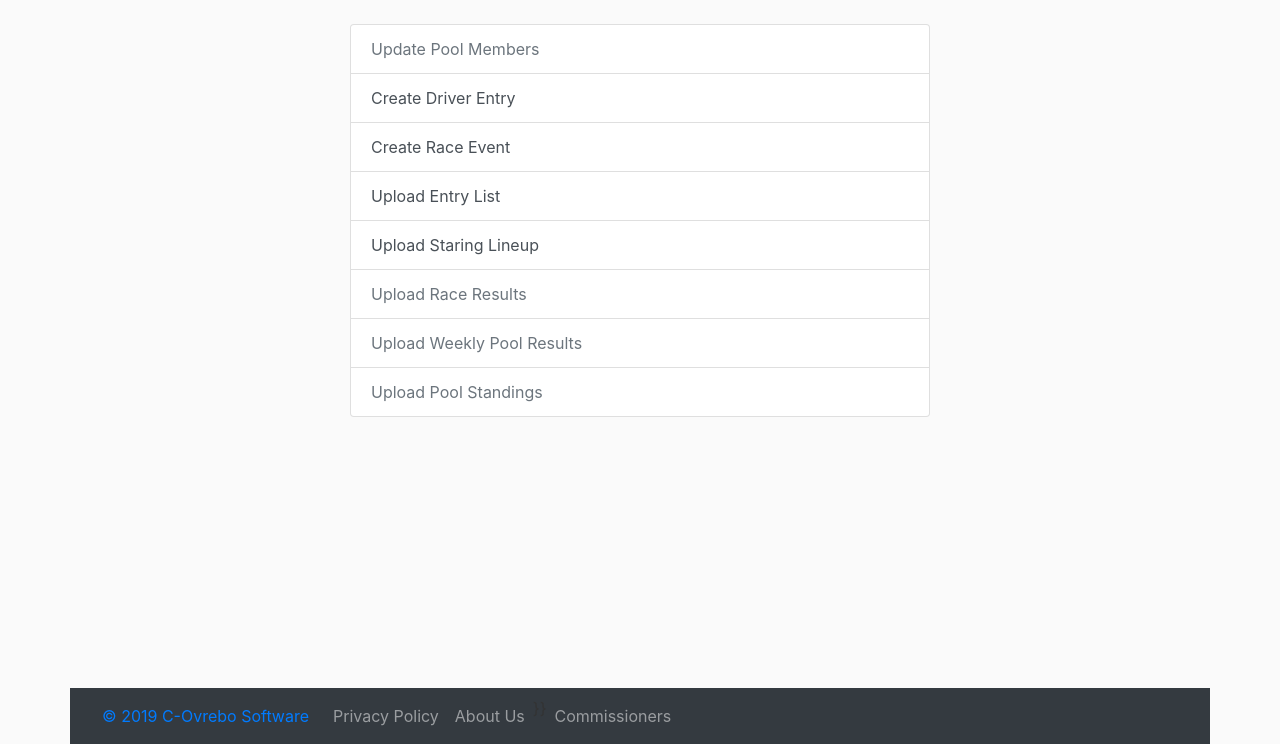
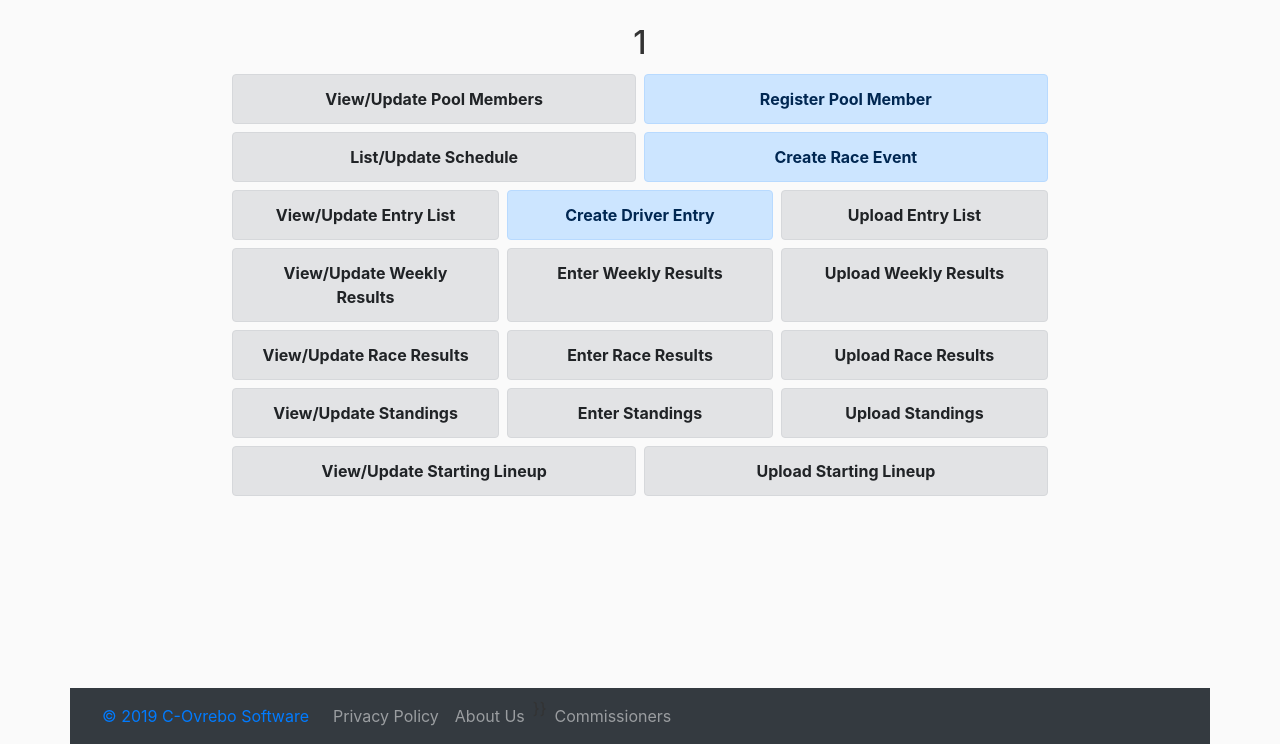
Before and after one commit to covrebo/wtgnc_19, a Flask app: page /admin in a window 1280 px wide. Shown: the part 56-800 px from the top of the page. Run offline with Flask 2, Linux system fonts and the light colour scheme; a user stored in the database is signed in; parts of the project's set-up code (start-up, migrations or seed data) failed here and were passed over; some libraries are stand-ins or nearby versions.

Commit message:
Refactored app to include more manual data entry and update versus database logic.  Database logic will be added at a later date once the app is functional.

```diff
--- a/wtgnc/data_vars.py
+++ b/wtgnc/data_vars.py
@@ -1,46 +1,50 @@
-from wtgnc.models import Driver
+from wtgnc.models import Driver, Pick, Event
 
 # Create the entry list
 entry_list_detailed = Driver.query.all()
 
-entry_list_brief = [(driver.car_number, '#' + str(driver.car_number) + ' ' + driver.driver) for driver in entry_list_detailed]
+entry_list_brief = [('#' + str(driver.car_number) + ' ' + driver.driver, '#' + str(driver.car_number) + ' ' + driver.driver) for driver in entry_list_detailed]
 
-schedule_detailed = [
-    {
-        'week': 1,
-        'track': 'Daytona',
-        'race': 'Daytona 500',
-        'date': '2019-02-17'
-    },
-    {
-        'week': 2,
-        'track': 'Atlanta',
-        'race': 'Folds of Honor QuikTrip 500',
-        'date': '2019-02-24'
-    },
-    {
-        'week': 3,
-        'track': 'Las Vegas',
-        'race': 'Pennzoil 400',
-        'date': '2019-03-03'
-    },
-    {
-        'week': 4,
-        'track': 'Phoenix',
-        'race': 'TicketGuardian 500',
-        'date': '2019-03-10'
-    },
-    {
-        'week': 5,
-        'track': 'California',
-        'race': 'Auto Club 400',
-        'date': '2019-03-17'
-    }
-]
+#entry_list_brief = [(1, '#1 Kurt Busch'), (2, '#2 Brad Keselowski')]
 
-schedule_week_name = [('Week ' + str(d['week']) + ' ' + d['track'], 'Week ' + str(d['week']) + ' ' + d['track']) for d in schedule_detailed]
+# # schedule_detailed = [
+#     {
+#         'week': 1,
+#         'track': 'Daytona',
+#         'race': 'Daytona 500',
+#         'date': '2019-02-17'
+#     },
+#     {
+#         'week': 2,
+#         'track': 'Atlanta',
+#         'race': 'Folds of Honor QuikTrip 500',
+#         'date': '2019-02-24'
+#     },
+#     {
+#         'week': 3,
+#         'track': 'Las Vegas',
+#         'race': 'Pennzoil 400',
+#         'date': '2019-03-03'
+#     },
+#     {
+#         'week': 4,
+#         'track': 'Phoenix',
+#         'race': 'TicketGuardian 500',
+#         'date': '2019-03-10'
+#     },
+#     {
+#         'week': 5,
+#         'track': 'California',
+#         'race': 'Auto Club 400',
+#         'date': '2019-03-17'
+#     }
+# ]
 
-schedule_week_num = [(str(d['week']), 'Week ' + str(d['week']) + ' ' + d['track']) for d in schedule_detailed]
+schedule_detailed = Event.query.all()
+
+schedule_week_name = [('Week ' + str(d.week_id) + ' ' + d.track, 'Week ' + str(d.week_id) + ' ' + d.track) for d in schedule_detailed]
+
+schedule_week_num = [(str(d.week_id), 'Week ' + str(d.week_id) + ' ' + d.track) for d in schedule_detailed]
 
 results = [
     {
@@ -105,6 +109,10 @@ results = [
     }
 ]
 
+pick_list = Pick.query.all()
+
+
+
 picks = [
     {
         'week': 1,
--- a/wtgnc/routes.py
+++ b/wtgnc/routes.py
@@ -2,10 +2,10 @@ from flask_login import login_user, current_user, logout_user, login_required
 from wtgnc import app, db
 from flask import render_template, url_for, session, flash, redirect, request
 from wtgnc.forms import WeekSelectionForm, RegistrationForm, LoginForm, PickSelectionForm, EntryForm, EventForm
-from wtgnc.models import User, Driver, Event
+from wtgnc.models import User, Driver, Event, Pick
 
 # TEMP import of entry list from another file
-from wtgnc.data_vars import picks, entry_list_brief
+from wtgnc.data_vars import picks, entry_list_brief, pick_list
 
 
 @app.route('/')
@@ -13,12 +13,12 @@ from wtgnc.data_vars import picks, entry_list_brief
 def home():
     # TODO: List the standings on the home page
     week = Event.query.filter_by(week_id=1).first()
-    return render_template('home.html', entry_list=entry_list_brief, week=week)
+    return render_template('home.html', entry_list=entry_list_brief, week=week, pick_list=pick_list)
 
 @app.route('/register', methods=['GET', 'POST'])
 def register():
-    if current_user.is_authenticated:
-        flash('You are already logged in.', 'info')
+    if current_user.is_authenticated and current_user.role != 'admin':
+        flash('You are already logged in as a registered user.  Contact a commissioner to register a new account.', 'info')
         return redirect(url_for('home'))
     form = RegistrationForm()
     if form.validate_on_submit():
@@ -82,9 +82,14 @@ def pick_page():
     # TODO add modal to the page to confirm which week they are pick for
     form = PickSelectionForm()
     if form.validate_on_submit():
-        flash(f"You have set your roster for {str(session['week'])}.", 'success')
+        picks = Pick(week=session['week_num'], display_name=current_user.display_name, driver_1=form.pick_1.data,
+                     driver_2=form.pick_2.data, driver_3=form.pick_3.data, driver_4=form.pick_4.data,
+                     make=form.make.data, user_id=current_user.id)
+        db.session.add(picks)
+        db.session.commit()
+        flash(f"You have submitted picks for {session['week_name']}.  Good Luck!", 'success')
         # TODO change redirect to pick summary page
-        return redirect(url_for('home'))
+        return redirect(url_for('picks_summary'))
     return render_template('pick-page.html', title='Pick Page', form=form)
 
 @app.route('/picks-summary')
--- a/wtgnc/templates/admin.html
+++ b/wtgnc/templates/admin.html
@@ -1,15 +1,73 @@
 {% extends "layout.html" %}
 {% block content %}
-    <body class="container col-md-6">
-        <div class="list-group">
-            <a href="#" class="list-group-item list-group-item-action disabled">Update Pool Members</a>
-            <a href="{{ url_for('driver_entry') }}" class="list-group-item list-group-item-action">Create Driver Entry</a>
-            <a href="{{ url_for('race_event') }}" class="list-group-item list-group-item-action">Create Race Event</a>
-            <a href="#" class="list-group-item list-group-item-action">Upload Entry List</a>
-            <a href="#" class="list-group-item list-group-item-action">Upload Staring Lineup</a>
-            <a href="#" class="list-group-item list-group-item-action disabled">Upload Race Results</a>
-            <a href="#" class="list-group-item list-group-item-action disabled">Upload Weekly Pool Results</a>
-            <a href="#" class="list-group-item list-group-item-action disabled">Upload Pool Standings</a>
+    <body class="container col-md-8">
+        <div class="row text-center">
+            <div class="col-sm alert alert-secondary m-1">
+                <a href="#" class="alert-link">View/Update Pool Members</a>
+            </div>
+            <div class="col-sm alert alert-primary m-1">
+                <a href="{{ url_for('register') }}" class="alert-link">Register Pool Member</a>
+            </div>
+        </div>
+        <div class="row text-center">
+            <div class="col-sm alert alert-secondary m-1">
+                <a href="#" class="alert-link">List/Update Schedule</a>
+            </div>
+            <div class="col-sm alert alert-primary m-1">
+                <a href="{{ url_for('race_event') }}" class="alert-link">Create Race Event</a>
+            </div>
+        </div>
+        <div class="row text-center">
+            <div class="col-sm alert alert-secondary m-1">
+                <a href="#" class="alert-link">View/Update Entry List</a>
+            </div>
+            <div class="col-sm alert alert-primary m-1">
+                <a href="{{ url_for('driver_entry') }}" class="alert-link">Create Driver Entry</a>
+            </div>
+            <div class="col-sm alert alert-secondary m-1">
+                <a href="#" class="alert-link">Upload Entry List</a>
+            </div>
+        </div>
+        <div class="row text-center">
+            <div class="col-sm alert alert-secondary m-1">
+                <a href="#" class="alert-link">View/Update Weekly Results</a>
+            </div>
+            <div class="col-sm alert alert-secondary m-1">
+                <a href="#" class="alert-link">Enter Weekly Results</a>
+            </div>
+            <div class="col-sm alert alert-secondary m-1">
+                <a href="#" class="alert-link">Upload Weekly Results</a>
+            </div>
+        </div>
+        <div class="row text-center">
+            <div class="col-sm alert alert-secondary m-1">
+                <a href="#" class="alert-link">View/Update Race Results</a>
+            </div>
+            <div class="col-sm alert alert-secondary m-1">
+                <a href="#" class="alert-link">Enter Race Results</a>
+            </div>
+            <div class="col-sm alert alert-secondary m-1">
+                <a href="#" class="alert-link">Upload Race Results</a>
+            </div>
+        </div>
+        <div class="row text-center">
+            <div class="col-sm alert alert-secondary m-1">
+                <a href="#" class="alert-link">View/Update Standings</a>
+            </div>
+            <div class="col-sm alert alert-secondary m-1">
+                <a href="#" class="alert-link">Enter Standings</a>
+            </div>
+            <div class="col-sm alert alert-secondary m-1">
+                <a href="#" class="alert-link">Upload Standings</a>
+            </div>
+        </div>
+        <div class="row text-center">
+            <div class="col-sm alert alert-secondary m-1">
+                <a href="#" class="alert-link">View/Update Starting Lineup</a>
+            </div>
+            <div class="col-sm alert alert-secondary m-1">
+                <a href="#" class="alert-link">Upload Starting Lineup</a>
+            </div>
         </div>
     </body>
 {% endblock content %}
--- a/wtgnc/templates/layout.html
+++ b/wtgnc/templates/layout.html
@@ -85,6 +85,8 @@
             <div class="text-center m-2">
                 {% if  not session['week_name'] %}
                     <a class="btn btn-outline-info" href="{{ url_for('week_selection') }}">Click Here To Select A Race</a>
+                {% else %}
+                    <h2 class="h2">{{ session['week_name'] }}</h2>
                 {% endif %}
             </div>
 
--- a/wtgnc/templates/race-event.html
+++ b/wtgnc/templates/race-event.html
@@ -67,4 +67,5 @@
                     {{ form.submit(class="btn btn-outline-info") }}
                 </div>
             </form>
-        </div>week{% endblock content %}
+        </div>
+{% endblock content %}
```
Also changed, not shown: wtgnc/forms.py (+24 -11 lines), wtgnc/templates/home.html (+7 -4 lines).
